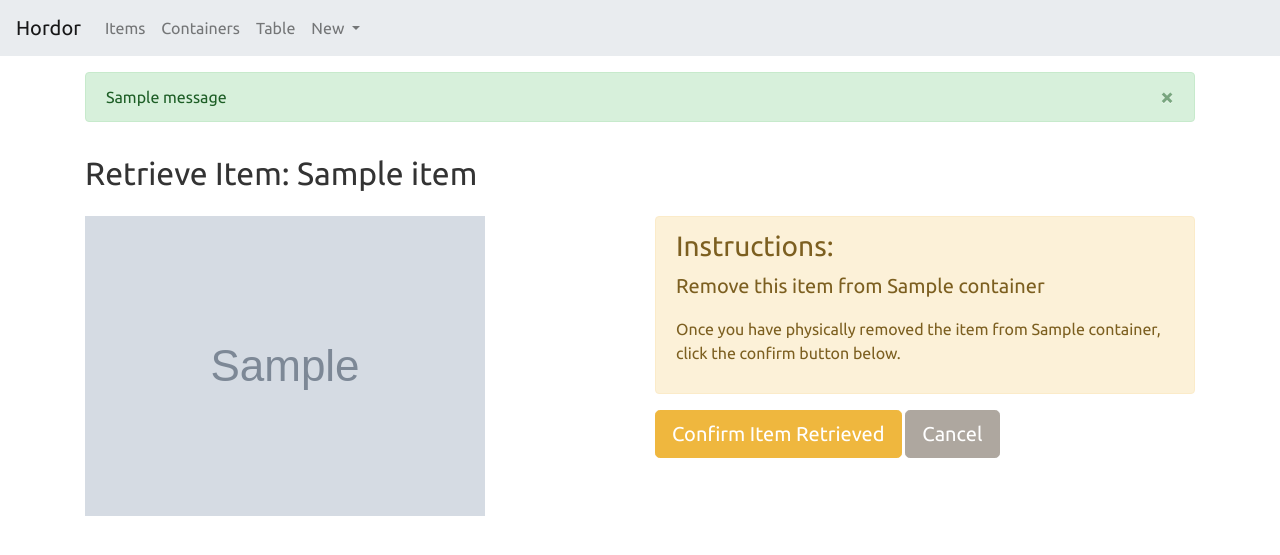
After one commit to tim-fan/hordor, a Django app: page /inventory/1/item/retrieve in a window 1280 px wide. The commit adds this page. Shown: the top 555 px of the page. Run offline with Django 3.2, Linux system fonts and the light colour scheme; a user stored in the database is signed in; tables that the repository leaves empty hold one stand-in row (values such as "Sample post"); grey boxes marked "Sample" are stand-in pictures; one stand-in notice (Sample message) is shown; some libraries are stand-ins or nearby versions.

Commit message:
Add storage and retrieval buttons to item detail

```diff
--- a/hordor/hordor/settings/development.py
+++ b/hordor/hordor/settings/development.py
@@ -6,4 +6,4 @@ SECRET_KEY = 'b_p#h4m4@udshuqkug0jh@b28v80uduy0hn)g4#)_@2c#ozk2@'
 # SECURITY WARNING: don't run with debug turned on in production!
 DEBUG = True
 
-ALLOWED_HOSTS = ["rpi", "192.168.20.13"]
+ALLOWED_HOSTS = ["tim-nuc7i5bnk.local", "192.168.1.250", "localhost"]
--- a/hordor/inventory/models.py
+++ b/hordor/inventory/models.py
@@ -26,23 +26,52 @@ class Container(GenericObject):
 
 class Item(GenericObject):
 
+    def can_be_stored(self):
+        """Returns True if item can be stored (not in container and not dispossessed)"""
+        if self.container:
+            return False
+        # Check if item is dispossessed (stored in "Dispossessed" container)
+        # For now, just check if container is None
+        return True
+
+    def can_be_retrieved(self):
+        """Returns True if item can be retrieved (is in a container and not dispossessed)"""
+        if not self.container:
+            return False
+        # Check if container is "Dispossessed"
+        if self.container.name and self.container.name.lower() == "dispossessed":
+            return False
+        return True
+
+    def is_dispossessed(self):
+        """Returns True if item is in the Dispossessed container"""
+        if self.container and self.container.name and self.container.name.lower() == "dispossessed":
+            return True
+        return False
+
     def save(self, *args, **kwargs):
         # if moved container, create ItemMovement record
-        add_movement_record = False
+        is_new_item = False
+        is_moved_item = False
+
         if not self.pk:
             # new item - add a movement into the current container
-            add_movement_record = True
+            is_new_item = True
         else:
             # existing item - only add movement if container changed
             original = Item.objects.get(pk=self.pk)
-            add_movement_record = original.container != self.container
+            is_moved_item = original.container != self.container
 
-        if add_movement_record:
+        # save self before the movement record
+        # Prevent exception when item is new
+        super().save(*args, **kwargs)
+        if is_new_item or is_moved_item:
             ItemMovement.objects.create(
                 item=self,
-                to_container=self.container
+                to_container=self.container,
+                is_new_item=is_new_item,
             )
-        super().save(*args, **kwargs)
+
 
 
 class ItemMovement(models.Model):
@@ -52,6 +81,16 @@ class ItemMovement(models.Model):
     item = models.ForeignKey(Item, on_delete=models.CASCADE)
     to_container = models.ForeignKey(Container, on_delete=models.SET_NULL, null=True, blank=True, related_name='moved_to')
     moved_at = models.DateTimeField(default=timezone.now)
+    is_new_item = models.BooleanField(default=False)
 
     def __str__(self):
-        return f"{self.item.name} moved to {self.to_container} at {self.moved_at}"
+        if self.is_new_item:
+            if not self.to_container:
+                return f"New item {self.item.name} created, not stored in container at {self.moved_at}"
+            else:
+                return f"New item {self.item.name} stored in {self.to_container} at {self.moved_at}"
+        else:
+            if not self.to_container:
+                return f"{self.item.name} removed from container at {self.moved_at}"
+            else:
+                return f"{self.item.name} moved to {self.to_container} at {self.moved_at}"
--- a/hordor/inventory/templates/inventory/base.html
+++ b/hordor/inventory/templates/inventory/base.html
@@ -99,6 +99,20 @@
             </ul>
         </div>
     </nav>
+
+    {% if messages %}
+    <div class="container pt-3">
+        {% for message in messages %}
+        <div class="alert alert-{{ message.tags }} alert-dismissible fade show" role="alert">
+            {{ message }}
+            <button type="button" class="close" data-dismiss="alert" aria-label="Close">
+                <span aria-hidden="true">&times;</span>
+            </button>
+        </div>
+        {% endfor %}
+    </div>
+    {% endif %}
+
     {% block content %}
     {% endblock %}
 
--- a/hordor/inventory/templates/inventory/components/container_with_contents_card.html
+++ b/hordor/inventory/templates/inventory/components/container_with_contents_card.html
@@ -29,7 +29,7 @@
                         <h5>Items:</h5>
                         {% include "inventory/components/item_list.html" with item_list=container.stored_items.all %}
                         <h5>Containers:</h5>
-                        {% for container in container.stored_containers.all %}
+                        {% for container in container.stored_containers.all|dictsort:"creation_date" %}
                         {% include "inventory/components/container_with_contents_card.html" %}
                         {% endfor %}
                         {% else %}
@@ -37,10 +37,7 @@
                         {% endif %}
                     </div>
                 </div>
-
-
             </div>
-
         </div>
     </div>
 
--- a/hordor/inventory/templates/inventory/container_detail.html
+++ b/hordor/inventory/templates/inventory/container_detail.html
@@ -18,7 +18,7 @@
             <h5>Items:</h5>
             {% include "inventory/components/item_list.html" with item_list=container.stored_items.all %}
             <h5>Containers:</h5>
-            {% include "inventory/components/container_list.html" with container_list=container.stored_containers.all %}
+            {% include "inventory/components/container_list.html" with container_list=container.stored_containers.all|dictsort:"creation_date" %}
 
             {% else %}
             <p>No items in container</p>
--- a/hordor/inventory/templates/inventory/item_table.html
+++ b/hordor/inventory/templates/inventory/item_table.html
@@ -4,7 +4,9 @@
 
 <script type="text/javascript">
     $(document).ready(function () {
-        $('#item_table').DataTable();
+        $('#item_table').DataTable({
+            "pageLength": 100  // Show 100 items by default
+        });
     });
 </script>
 
--- /dev/null
+++ b/hordor/inventory/templates/inventory/retrieve_item.html
@@ -0,0 +1,31 @@
+{% extends 'inventory/base.html' %}
+{% block content %}
+<div class="container pt-3">
+    <div class="row">
+        <div class="col-12">
+            <h2 class="pb-3">Retrieve Item: {{ item.name }}</h2>
+        </div>
+    </div>
+
+    <div class="row">
+        <div class="col-md-6">
+            {% if item.photo %}
+            <img src="{{ item.photo.url }}" alt="{{ item.name }}" class="img-fluid" style="max-height: 300px;">
+            {% endif %}
+        </div>
+        <div class="col-md-6">
+            <div class="alert alert-warning">
+                <h3>Instructions:</h3>
+                <p class="lead">Remove this item from <strong>{{ container.name }}</strong></p>
+                <p>Once you have physically removed the item from {{ container.name }}, click the confirm button below.</p>
+            </div>
+
+            <form method="post">
+                {% csrf_token %}
+                <button type="submit" class="btn btn-warning btn-lg">Confirm Item Retrieved</button>
+                <a href="{% url 'inventory:item_detail' item.id %}" class="btn btn-secondary btn-lg">Cancel</a>
+            </form>
+        </div>
+    </div>
+</div>
+{% endblock %}
--- a/hordor/inventory/urls.py
+++ b/hordor/inventory/urls.py
@@ -9,6 +9,8 @@ urlpatterns = [
     path('<int:pk>/item/update',
          views.ItemUpdateView.as_view(),
          name='item_update'),
+    path('<int:pk>/item/store', views.store_item_view, name='store_item'),
+    path('<int:pk>/item/retrieve', views.retrieve_item_view, name='retrieve_item'),
     path('item/list/', views.ItemListView.as_view(), name='item_list'),
     path('item/table/', views.ItemTableView.as_view(), name='item_table'),
     path('item/new/', views.NewItemView.as_view(), name='new_item'),
--- a/hordor/inventory/views.py
+++ b/hordor/inventory/views.py
@@ -1,11 +1,41 @@
 from django.http import HttpResponse, HttpResponseRedirect
 from django.urls import reverse, reverse_lazy
 from django.views import generic
-from django.shortcuts import render
+from django.shortcuts import render, get_object_or_404, redirect
 from django.contrib.auth.decorators import login_required
 from django.contrib.auth.mixins import LoginRequiredMixin
+from django.contrib import messages
 from .models import Item, Container
 from .forms import ItemForm, ContainerForm
+import re
+
+
+def get_lowest_available_bag():
+    """
+    Find the lowest-numbered bag that doesn't contain any items.
+    Returns the Container object, or None if no bags are available.
+    """
+    # Get all containers that start with "Bag"
+    bags = Container.objects.filter(name__istartswith="bag")
+
+    # Build list of (bag_number, bag_object) tuples for bags that are empty
+    available_bags = []
+
+    for bag in bags:
+        # Extract number from bag name (e.g., "Bag 42" -> 42)
+        match = re.search(r'\d+', bag.name)
+        if match:
+            bag_number = int(match.group())
+            # Check if bag is empty (no items stored in it)
+            if not bag.stored_items.exists():
+                available_bags.append((bag_number, bag))
+
+    # Sort by bag number and return the lowest one
+    if available_bags:
+        available_bags.sort(key=lambda x: x[0])
+        return available_bags[0][1]  # Return the bag object
+
+    return None
 
 
 @login_required
@@ -88,3 +118,69 @@ class ContainerUpdateView(LoginRequiredMixin, generic.UpdateView):
     def get_success_url(self):
         return reverse_lazy('inventory:container_detail',
                             kwargs={'pk': self.kwargs['pk']})
+
+
+@login_required
+def store_item_view(request, pk):
+    """
+    Store an item in a bag.
+    GET: Show instruction page with selected bag
+    POST: Update item's container and redirect to item detail
+    """
+    item = get_object_or_404(Item, pk=pk)
+
+    # Check if item can be stored
+    if not item.can_be_stored():
+        messages.error(request, "This item cannot be stored.")
+        return redirect('inventory:item_detail', pk=pk)
+
+    # Find the lowest available bag
+    bag = get_lowest_available_bag()
+    if not bag:
+        messages.error(request, "No bags available for storage.")
+        return redirect('inventory:item_detail', pk=pk)
+
+    if request.method == 'POST':
+        # User confirmed they've stored the item
+        item.container = bag
+        item.save()
+        messages.success(request, f"Item stored in {bag.name}")
+        return redirect('inventory:item_detail', pk=pk)
+
+    # GET request - show instruction page
+    context = {
+        'item': item,
+        'bag': bag,
+    }
+    return render(request, 'inventory/store_item.html', context)
+
+
+@login_required
+def retrieve_item_view(request, pk):
+    """
+    Retrieve an item from its container.
+    GET: Show instruction page
+    POST: Clear item's container and redirect to item detail
+    """
+    item = get_object_or_404(Item, pk=pk)
+
+    # Check if item can be retrieved
+    if not item.can_be_retrieved():
+        messages.error(request, "This item cannot be retrieved.")
+        return redirect('inventory:item_detail', pk=pk)
+
+    current_container = item.container
+
+    if request.method == 'POST':
+        # User confirmed they've retrieved the item
+        item.container = None
+        item.save()
+        messages.success(request, f"Item retrieved from {current_container.name}")
+        return redirect('inventory:item_detail', pk=pk)
+
+    # GET request - show instruction page
+    context = {
+        'item': item,
+        'container': current_container,
+    }
+    return render(request, 'inventory/retrieve_item.html', context)
```
Also changed, not shown: hordor/inventory/management/commands/bulk_add_bags.py (added, +40 -0 lines), hordor/inventory/management/commands/move_containers_to_uk.py (+7 -5 lines), hordor/inventory/templates/inventory/item_detail.html (+8 -1 lines), hordor/inventory/templates/inventory/store_item.html (added, +31 -0 lines), README.md, hordor/inventory/migrations/0007_itemmovement_is_new_item.py (added), 1 other file.
